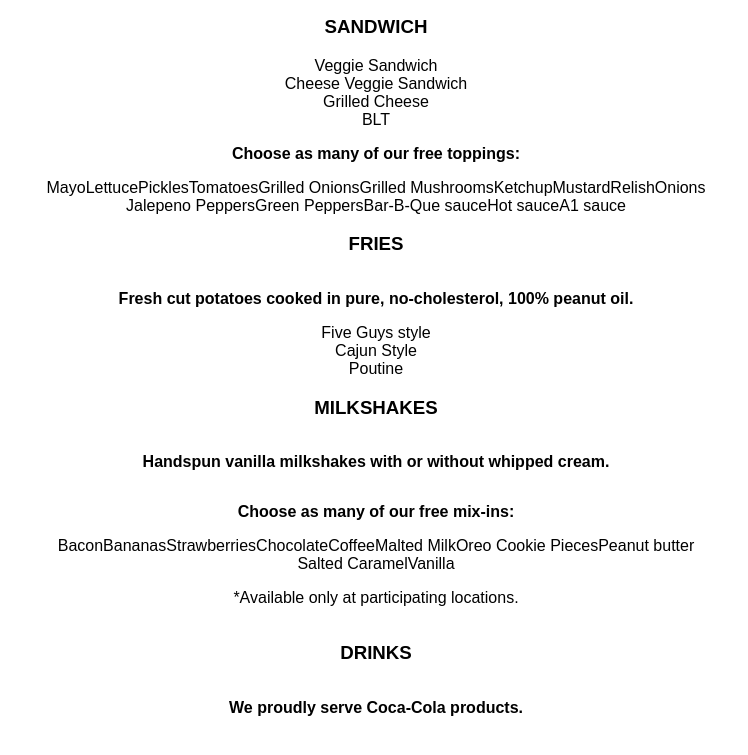
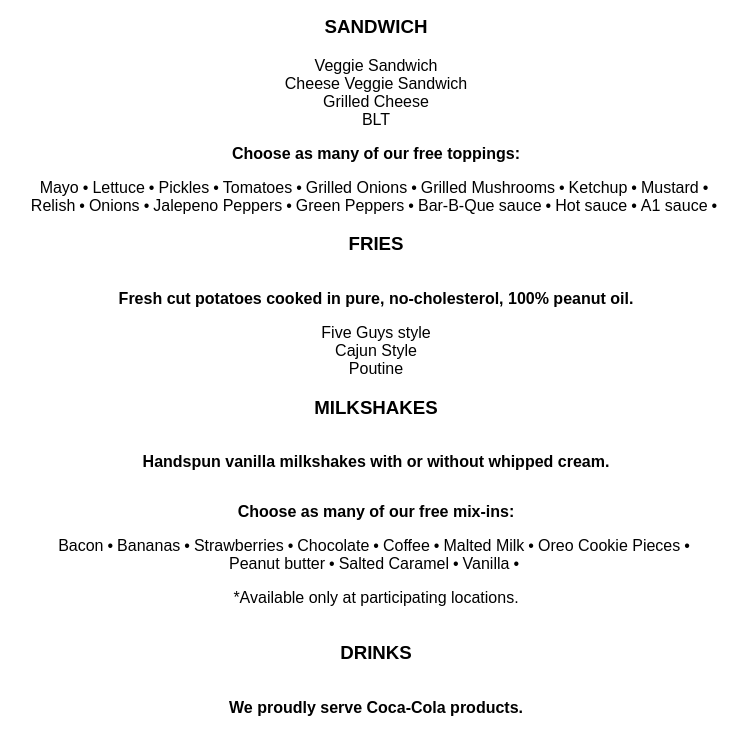
Before and after one commit to Imran-Mannan-CS/In-class-2-fiveguys, a plain HTML site: page index.html in a window 1280 px wide. Shown: the part 1585-2340 px from the top of the page, without its empty margins (264-1012 px from the left). Drawn offline with nearby package versions, Linux system fonts and the light colour scheme.

Commit message:
Completed1

```diff
--- a/css/style.css
+++ b/css/style.css
@@ -113,6 +113,7 @@ justify-content: center;
   }
   .separators li:after {
     content: '\2022';
+    padding: 0 4px;
   }
   main {
     display: flex;
--- a/index.html
+++ b/index.html
@@ -77,7 +77,7 @@
 </section>
 
   <p><b>Choose as many of our free toppings:</b></p>
-  <ul class="wrap">
+  <ul class="wrap separators">
     <li><a href="">Mayo</a></li>
     <li><a href="">Lettuce</a></li>
     <li><a href="">Pickles</a></li>
@@ -107,7 +107,7 @@
 <h3>MILKSHAKES</h3>
 <p><b>Handspun vanilla milkshakes with or without whipped cream.</b></p>
 <p><b>Choose as many of our free mix-ins:</b></p>
-<ul class="wrap">
+<ul class="wrap separators">
   <li><a href="">Bacon</a></li>
   <li><a href="">Bananas</a></li>
   <li><a href="">Strawberries</a></li>
```
